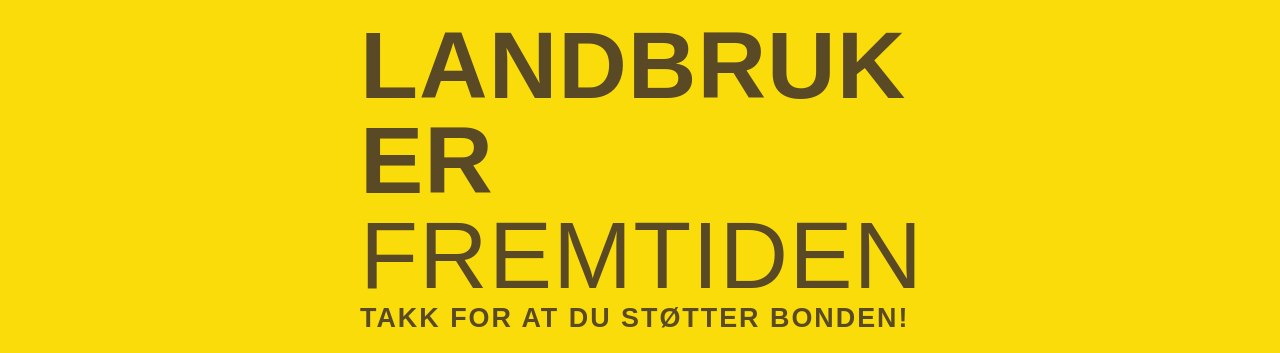
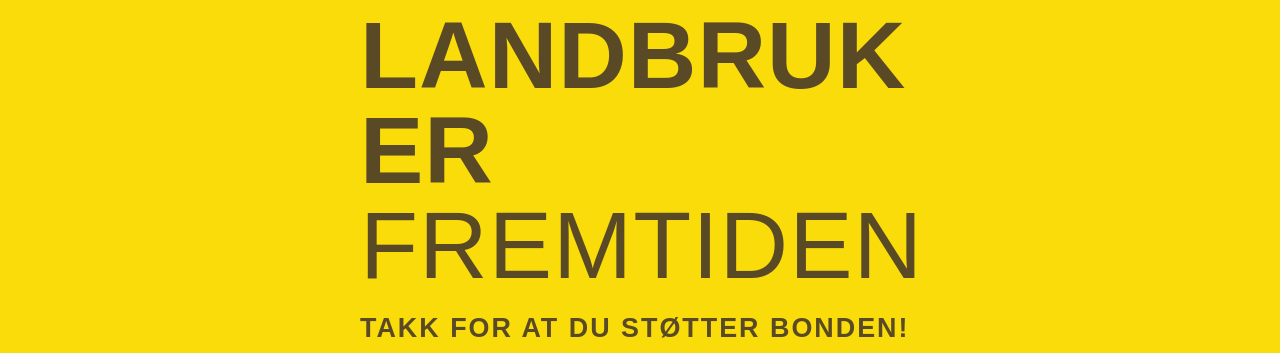
Before and after one commit to Bompilez/Norges-bondelag, a website: page custom.html in a window 1280 px wide. Shown: the part 291-644 px from the top of the page. Drawn offline with Linux system fonts and the light colour scheme; a web font is replaced by a local one.

Commit message:
padding on text2

```diff
--- a/custom.html
+++ b/custom.html
@@ -99,6 +99,10 @@
       will-change: transform;
     }
 
+    #text2 {
+      padding-bottom: 20px;
+    }
+
     #changingWord {
       font-family: "open-sans-condensed", sans-serif;
       font-weight: 300;
@@ -116,7 +120,7 @@
 
     .bottom-text {
       margin: 0;
-      padding-top: 40px;
+      padding-top: 50px;
       font-size: 26.9px;
       letter-spacing: 2px;
       text-align: left;
```
Also changed, not shown: 1 other file.
